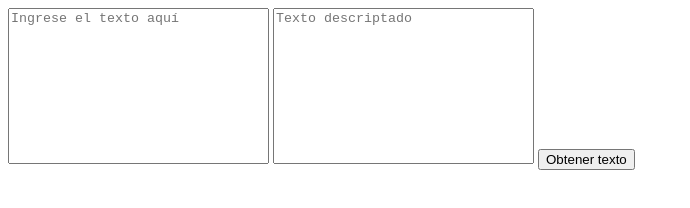
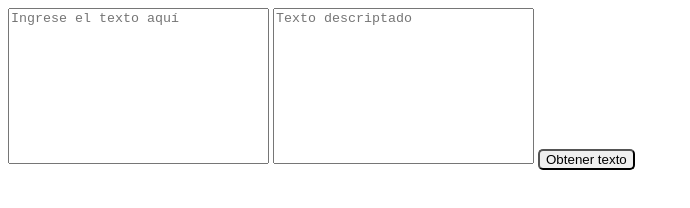
Before and after one commit to iononi/Text-Encrypter, a plain HTML site: page index.html in a window 1280 px wide. Shown: the whole page, without its empty margins (0-690 px from the left). Drawn offline with Linux system fonts and the light colour scheme.

Commit message:
add style for buttons

```diff
--- a/css/styles.css
+++ b/css/styles.css
@@ -1,3 +1,7 @@
 textarea {
     resize: none;
 }
+
+button {
+    border-radius: 5px;
+}
```
